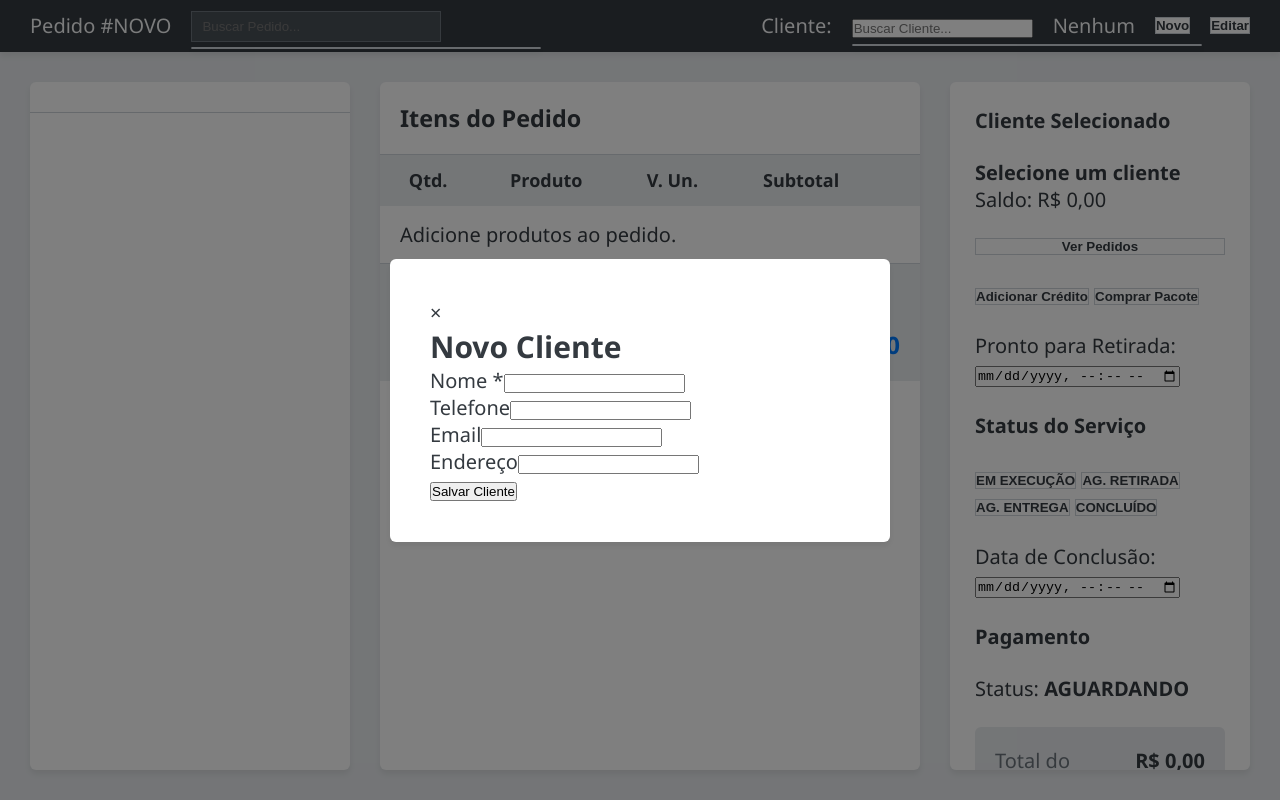
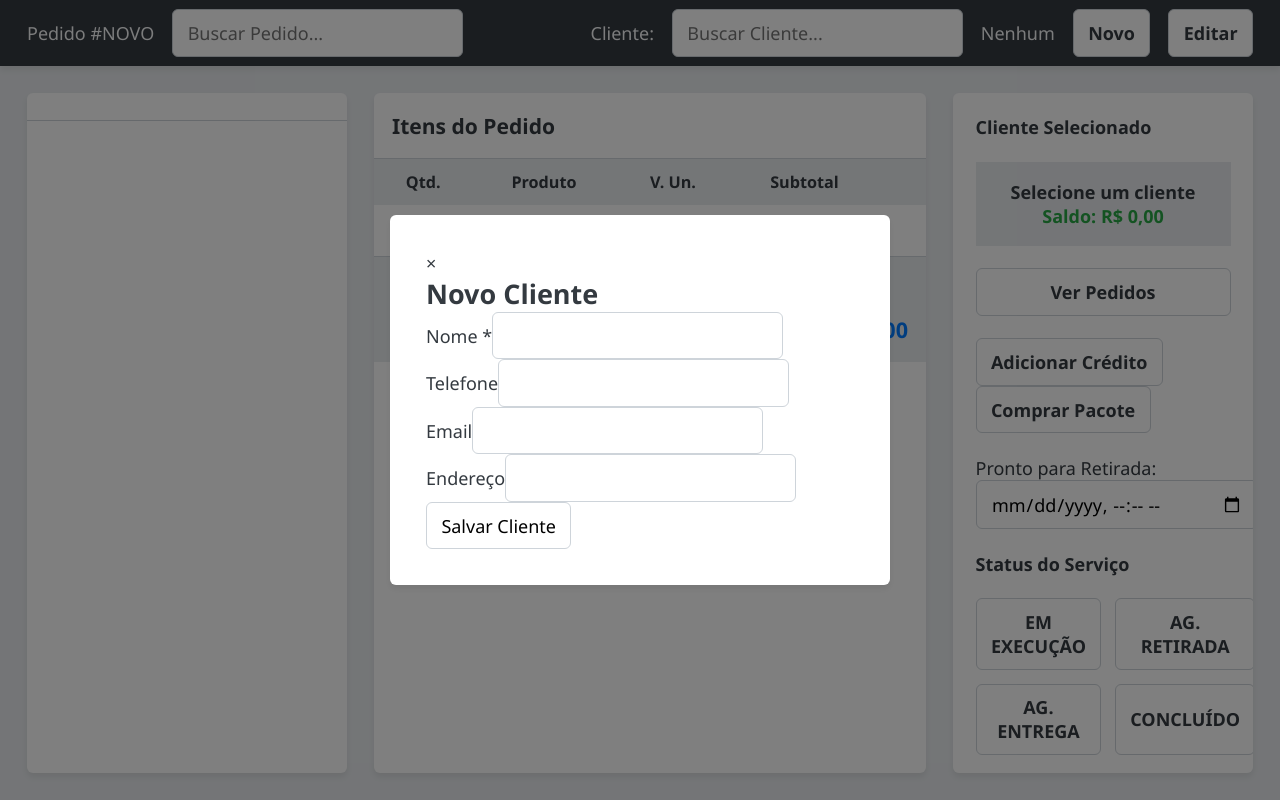
Before and after one commit to Naask/second-pdv, a website with bundled scripts: page public/index.html in a window 1280 px wide. Both pictures are taken after a click on the button "Novo". Built offline with nearby package versions, Linux system fonts and the light colour scheme; files whose address does not match are found by name.

Commit message:
minor layout improvements

```diff
--- a/public/css/styles.css
+++ b/public/css/styles.css
@@ -1,27 +1,22 @@
 /* ==========================================================================
-   CSS Stylesheet - Proposta de Redesign v2.0
+   CSS Stylesheet - Proposta de Redesign v2.1
    ========================================================================== */
 
 /* --------------------------------------------------------------------------
    1. Variáveis Globais (Cores, Fontes, Padrões de Design)
    -------------------------------------------------------------------------- */
    :root {
-    /* Controle Mestre da Fonte: Altere aqui para ajustar toda a UI */
-    --base-font-size: 20px;
-
-    /* Paleta de Cores */
-    --color-primary: #007bff;           /* Azul para ações principais */
+    --base-font-size: 18px;
+    --color-primary: #007bff;
     --color-primary-hover: #0056b3;
-    --color-success: #28a745;            /* Verde para sucesso/concluído */
-    --color-warning: #17a2b8;            /* Ciano para aguardando */
-    --color-danger: #dc3545;             /* Vermelho para perigo/remover */
-    --color-dark-blue: #343a40;          /* Azul escuro para texto/cabeçalho */
-    --color-light-gray: #f8f9fa;         /* Cinza claro para texto em fundos escuros */
-    --color-background: #e9ecef;         /* Fundo principal da página */
-    --color-surface: #ffffff;            /* Fundo dos painéis e inputs */
+    --color-success: #28a745;
+    --color-warning: #17a2b8;
+    --color-danger: #dc3545;
+    --color-dark-blue: #343a40;
+    --color-light-gray: #f8f9fa;
+    --color-background: #e9ecef;
+    --color-surface: #ffffff;
     --color-border: #ced4da;
-
-    /* Padrões de UI */
     --font-family-sans: 'Segoe UI', Tahoma, Geneva, Verdana, sans-serif;
     --border-radius: 6px;
     --box-shadow: 0 4px 6px rgba(0, 0, 0, 0.07);
@@ -51,37 +46,56 @@ body {
     background-color: var(--color-background);
     color: var(--color-dark-blue);
     display: grid;
-    /* Layout vertical ajustado: sem rodapé global */
     grid-template-rows: auto 1fr;
     grid-template-areas: "header" "main";
 }
 
 /* --------------------------------------------------------------------------
-   3. Cabeçalho e Caixas de Sugestão
+   3. Layout e Componentes Gerais
    -------------------------------------------------------------------------- */
-   .main-header {
+input[type="text"],
+input[type="tel"],
+input[type="email"],
+input[type="number"],
+input[type="datetime-local"],
+button,
+select,
+textarea {
+    font-family: inherit;
+    font-size: 1rem;
+    padding: 0.6em 0.8em;
+    border: 1px solid var(--color-border);
+    border-radius: var(--border-radius);
+    background-color: var(--color-surface);
+    transition: all var(--transition-speed);
+}
+input:focus, select:focus, textarea:focus {
+    outline: none;
+    border-color: var(--color-primary);
+    box-shadow: 0 0 0 3px rgba(52, 152, 219, 0.2);
+}
+button {
+    cursor: pointer;
+}
+
+.main-header {
     grid-area: header;
     background-color: var(--color-dark-blue);
     color: var(--color-light-gray);
     padding: 0.5em 1.5em;
     display: flex;
+    justify-content: space-between;
     align-items: center;
-    justify-content: space-between; /* ADICIONADO: Alinha os grupos de itens nas extremidades */
-    gap: 1.5em;
     box-shadow: var(--box-shadow);
     z-index: 10;
 }
-
-.header-group {
+.header-group, .order-info, .client-actions {
     display: flex;
     align-items: center;
-    gap: 0.8em;
+    gap: 1em;
 }
-
-/* Campos de busca mais largos */
 .header-input {
     min-width: 250px;
-    padding: 0.5em 0.75em;
     border: 1px solid #6c757d;
     background-color: #495057;
     color: var(--color-light-gray);
@@ -89,18 +103,13 @@ body {
 .header-input:focus {
     background-color: #5a6268;
     border-color: var(--color-primary);
-    box-shadow: none;
 }
-
-/* Caixa de sugestão mais larga e com melhor aparência */
-.search-container {
-    position: relative;
-}
+.search-container { position: relative; }
 .suggestions {
     position: absolute;
-    top: calc(100% + 5px); /* Aparece abaixo do input */
+    top: calc(100% + 5px);
     left: 0;
-    width: 350px; /* Largura aumentada */
+    width: 350px;
     background-color: var(--color-surface);
     border: 1px solid var(--color-border);
     border-radius: var(--border-radius);
@@ -109,31 +118,9 @@ body {
     overflow-y: auto;
     box-shadow: var(--box-shadow);
 }
-.suggestions div {
-    padding: 0.75em;
-    cursor: pointer;
-    color: var(--color-dark-blue);
-}
-.suggestions div:hover {
-    background-color: var(--color-primary);
-    color: white;
-}
+.suggestions div { padding: 0.75em; cursor: pointer; }
+.suggestions div:hover { background-color: var(--color-primary); color: white; }
 
-.order-info {
-    display: flex;
-    align-items: center; /* Alinha verticalmente o texto e o campo de busca */
-    gap: 1em;            /* Adiciona um espaço entre o texto e o campo de busca */
-}
-
-.client-actions {
-    display: flex;
-    align-items: center; /* Alinha verticalmente todos os itens (texto, input, botões) */
-    gap: 1em;            /* Adiciona um espaço consistente entre cada item */
-}
-
-/* --------------------------------------------------------------------------
-   4. Layout Principal e Painéis
-   -------------------------------------------------------------------------- */
 .main-content {
     grid-area: main;
     display: grid;
@@ -144,6 +131,7 @@ body {
     overflow: hidden;
 }
 
+/* RELEVANTE PARA O RODAPÉ FIXO */
 .panel {
     background-color: var(--color-surface);
     border-radius: var(--border-radius);
@@ -154,71 +142,34 @@ body {
 }
 
 /* --------------------------------------------------------------------------
-   5. Coluna da Esquerda (Produtos)
+   4. Estilos das Colunas Específicas
    -------------------------------------------------------------------------- */
-#product-selection-pane {
-    gap: 1em;
+
+/* Coluna da Esquerda (Produtos) */
+#product-selection-pane { gap: 1em; }
+#category-panel { flex-shrink: 0; padding: 0.75em; display: flex; flex-wrap: wrap; gap: 0.5em; border-bottom: 1px solid var(--color-border); }
+.category-button { border: 1px solid var(--color-border); background-color: transparent; border-radius: 20px; padding: 0.4em 1em; transition: all var(--transition-speed); }
+.category-button.selected { background-color: var(--color-primary); color: white; border-color: var(--color-primary); }
+#product-list { flex-grow: 1; overflow-y: auto; padding: 0.75em; display: grid; grid-template-columns: 1fr 1fr; gap: 0.75em; align-content: start; }
+.product-card { border: 1px solid var(--color-border); padding: 1em; text-align: center; cursor: pointer; transition: all var(--transition-speed); border-radius: var(--border-radius); }
+.product-card:hover { transform: translateY(-3px); box-shadow: 0 6px 16px rgba(0,0,0,0.1); border-color: var(--color-primary); }
+.product-card .product-name { font-weight: 600; display: block; margin-bottom: 0.5em; }
+
+/* Coluna Central (Itens do Pedido e Rodapé) */
+.order-items-header { padding: 1em; border-bottom: 1px solid var(--color-border); flex-shrink: 0; }
+
+/* RELEVANTE PARA O RODAPÉ FIXO */
+#order-items-container {
+    flex-grow: 1; /* Faz esta área se esticar para ocupar todo o espaço vertical livre */
+    overflow-y: auto; /* Adiciona rolagem APENAS à lista de itens */
+    min-height: 0; /* Correção de compatibilidade para flexbox */
 }
-#category-panel {
-    flex-shrink: 0;
-    padding: 0.75em;
-    display: flex;
-    flex-wrap: wrap;
-    gap: 0.5em;
-    border-bottom: 1px solid var(--color-border);
-}
-.category-button {
-    border: 1px solid var(--color-border);
-    background-color: transparent;
-    border-radius: 20px;
-    padding: 0.4em 1em;
-    transition: all var(--transition-speed);
-}
-.category-button.selected {
-    background-color: var(--color-primary);
-    color: white;
-    border-color: var(--color-primary);
-}
-#product-list {
-    flex-grow: 1;
-    overflow-y: auto;
-    padding: 0.75em;
-    display: grid;
-    grid-template-columns: 1fr 1fr;
-    gap: 0.75em;
-    align-content: start;
-}
-.product-card {
-    border: 1px solid var(--color-border);
-    padding: 1em;
-    text-align: center;
-    cursor: pointer;
-    transition: all var(--transition-speed);
-    border-radius: var(--border-radius);
-}
-.product-card:hover {
-    transform: translateY(-3px);
-    box-shadow: 0 6px 16px rgba(0,0,0,0.1);
-    border-color: var(--color-primary);
-}
-/* Espaçamento entre nome e preço do produto */
-.product-card .product-name {
-    font-weight: 600;
-    display: block;
-    margin-bottom: 0.5em;
-}
-
-/* --------------------------------------------------------------------------
-   6. Coluna Central (Itens do Pedido e Novo Rodapé)
-   -------------------------------------------------------------------------- */
-.order-items-header { padding: 1em; border-bottom: 1px solid var(--color-border); }
-#order-items-container { flex-grow: 1; overflow-y: auto; }
 #order-items-table { width: 100%; border-collapse: collapse; }
 #order-items-table th, #order-items-table td { padding: 0.75em 1em; }
-#order-items-table thead { background-color: var(--color-background); font-size: 0.9rem; }
+#order-items-table thead { background-color: var(--color-background); font-size: 0.9rem; position: sticky; top: 0; }
 .remove-item-btn { background: none; border: none; color: var(--color-danger); cursor: pointer; font-size: 1.5rem; padding: 0 0.5em;}
 
-/* Novo estilo para o rodapé DENTRO do painel */
+/* RELEVANTE PARA O RODAPÉ FIXO */
 .summary-footer {
     padding: 1em;
     border-top: 1px solid var(--color-border);
@@ -227,116 +178,36 @@ body {
     grid-template-columns: 1fr 1fr;
     gap: 1em;
     font-weight: 600;
+    flex-shrink: 0; /* Impede que o rodapé encolha */
 }
-.summary-footer span:nth-child(3) {
-    grid-column: 2 / 3;
-    font-size: 1.2em;
-    color: var(--color-primary);
-    text-align: right;
-}
-.summary-footer span:not(:nth-child(3)) {
-    font-size: 0.9em;
-    color: #6c757d;
-}
+.summary-footer span:nth-child(3) { grid-column: 2 / 3; font-size: 1.2em; color: var(--color-primary); text-align: right; }
+.summary-footer span:not(:nth-child(3)) { font-size: 0.9em; color: #6c757d; }
 
-/* --------------------------------------------------------------------------
-   7. Coluna da Direita (Ações e Pagamento)
-   -------------------------------------------------------------------------- */
+/* Coluna da Direita (Ações) */
 #actions-pane { padding: 1.25em; gap: 1.25em; display: flex; flex-direction: column; overflow-y: auto; }
+#customer-details-card { background-color: var(--color-background); padding: 1em; text-align: center; }
+#card-customer-balance { color: var(--color-success); font-weight: bold; }
+#payment-breakdown { background-color: var(--color-background); padding: 1em; border-radius: var(--border-radius); }
+#payment-breakdown p { display: flex; justify-content: space-between; margin-bottom: 0.5em; color: #6c757d; }
+#payment-breakdown p:last-child { margin-bottom: 0; }
+#payment-breakdown strong { color: var(--color-dark-blue); }
+#payment-breakdown .payment-due strong { color: var(--color-danger); font-size: 1.2em; }
+.options-group { display: grid; grid-template-columns: 1fr 1fr; gap: 0.75em; }
 
-/* Melhoria no painel de pagamento */
-#payment-breakdown {
-    background-color: var(--color-background);
-    padding: 1em;
-    border-radius: var(--border-radius);
-}
-#payment-breakdown p {
-    display: flex;
-    justify-content: space-between;
-    margin-bottom: 0.5em;
-    color: #6c757d;
-}
-#payment-breakdown p:last-child {
-    margin-bottom: 0;
-}
-#payment-breakdown strong {
-    color: var(--color-dark-blue);
-}
-#payment-breakdown .payment-due strong {
-    color: var(--color-danger);
-    font-size: 1.2em;
-}
+/* Botões */
+.header-btn, .action-btn-secondary, .option-button { background-color: var(--color-surface); color: var(--color-dark-blue); border: 1px solid var(--color-border); font-weight: 600; transition: all var(--transition-speed); }
+.header-btn:hover, .action-btn-secondary:hover, .option-button:hover { border-color: #80bdff; background-color: #fefefe; }
+.action-btn.save { background-color: var(--color-success); color: white; font-weight: bold; border-color: var(--color-success); }
+.action-btn.save:hover { background-color: #218838; }
+.main-actions { margin-top: auto; display: flex; flex-direction: column; gap: 0.75em; padding-top: 1em; }
+.option-button.selected { background-color: var(--color-dark-blue); color: white; border-color: var(--color-dark-blue); }
+.option-button.selected.status-green-light { background-color: var(--color-warning); color: white; border-color: var(--color-warning); }
+.option-button.selected[data-status="CONCLUIDO"] { background-color: var(--color-success); color: white; border-color: var(--color-success); }
 
-/* Botões Modernos e com Cores de Status */
-.header-btn, .action-btn-secondary, .option-button {
-    background-color: var(--color-surface);
-    color: var(--color-dark-blue);
-    border: 1px solid var(--color-border);
-    font-weight: 600;
-    transition: all var(--transition-speed);
-}
-.header-btn:hover, .action-btn-secondary:hover, .option-button:hover {
-    border-color: #80bdff;
-    background-color: #fefefe;
-}
-.action-btn.save {
-    background-color: var(--color-success);
-    color: white;
-    font-weight: bold;
-    border-color: var(--color-success);
-}
-.action-btn.save:hover { background-color: #218838; }
-.option-button.selected {
-    background-color: var(--color-dark-blue);
-    color: white;
-    border-color: var(--color-dark-blue);
-}
-.option-button.selected.status-green-light {
-    background-color: var(--color-warning); /* Verde claro/Ciano para aguardando */
-    color: white;
-    border-color: var(--color-warning);
-}
-.option-button.selected[data-status="CONCLUIDO"] {
-    background-color: var(--color-success);
-    color: white;
-    border-color: var(--color-success);
-}
-
-/* --------------------------------------------------------------------------
-   8. Modal Elegante
-   -------------------------------------------------------------------------- */
-.modal {
-    position: fixed;
-    z-index: 1000;
-    left: 0;
-    top: 0;
-    width: 100%;
-    height: 100%;
-    background-color: rgba(0, 0, 0, 0.5);
-    display: flex;
-    justify-content: center;
-    align-items: center;
-    opacity: 0;
-    visibility: hidden;
-    transition: all var(--transition-speed);
-}
-.modal:not(.hidden) {
-    opacity: 1;
-    visibility: visible;
-}
-.modal-content {
-    background-color: var(--color-surface);
-    padding: 2rem;
-    border-radius: var(--border-radius);
-    width: 90%;
-    max-width: 500px;
-    box-shadow: var(--box-shadow);
-    transition: all var(--transition-speed);
-    transform: translateY(-20px);
-}
-.modal:not(.hidden) .modal-content {
-    transform: translateY(0);
-}
-.modal-content.large {
-    max-width: 1000px;
-}
+/* Modais */
+.modal { position: fixed; z-index: 1000; left: 0; top: 0; width: 100%; height: 100%; background-color: rgba(0, 0, 0, 0.5); display: flex; justify-content: center; align-items: center; opacity: 0; visibility: hidden; transition: all var(--transition-speed); }
+.modal:not(.hidden) { opacity: 1; visibility: visible; }
+.modal-content { background-color: var(--color-surface); padding: 2rem; border-radius: var(--border-radius); width: 90%; max-width: 500px; box-shadow: var(--box-shadow); transition: all var(--transition-speed); transform: translateY(-20px); }
+.modal:not(.hidden) .modal-content { transform: translateY(0); }
+.modal-content.large { max-width: 1000px; }
+.hidden { display: none !important; }
```
